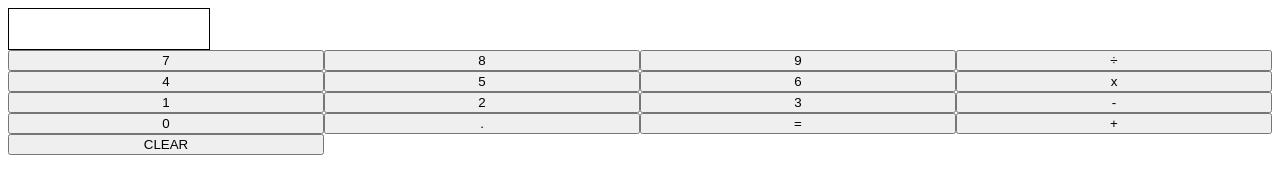
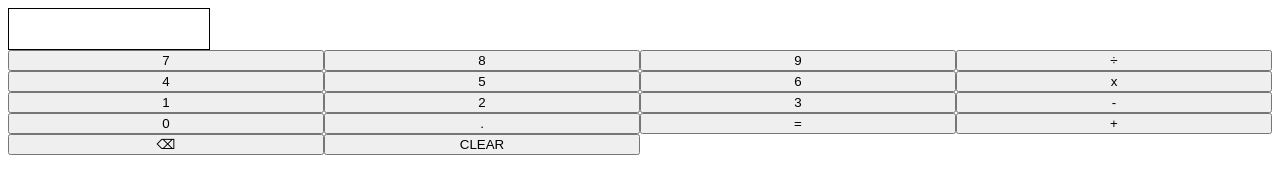
Before and after one commit to CGoldMonkey/calculator, a plain HTML site: page index.html in a window 1280 px wide. Drawn offline with Linux system fonts and the light colour scheme.

Commit message:
Added the backspace button

```diff
--- a/index.html
+++ b/index.html
@@ -26,7 +26,7 @@
             <button id="decimal">.</button>
             <button id="equals">=</button>
             <button id="+" class="operators">+</button>
-       <!--     <button id="">BACKSPACE</button> -->
+            <button id="">⌫</button>
             <button id="clear">CLEAR</button>
         </div>
 
```
